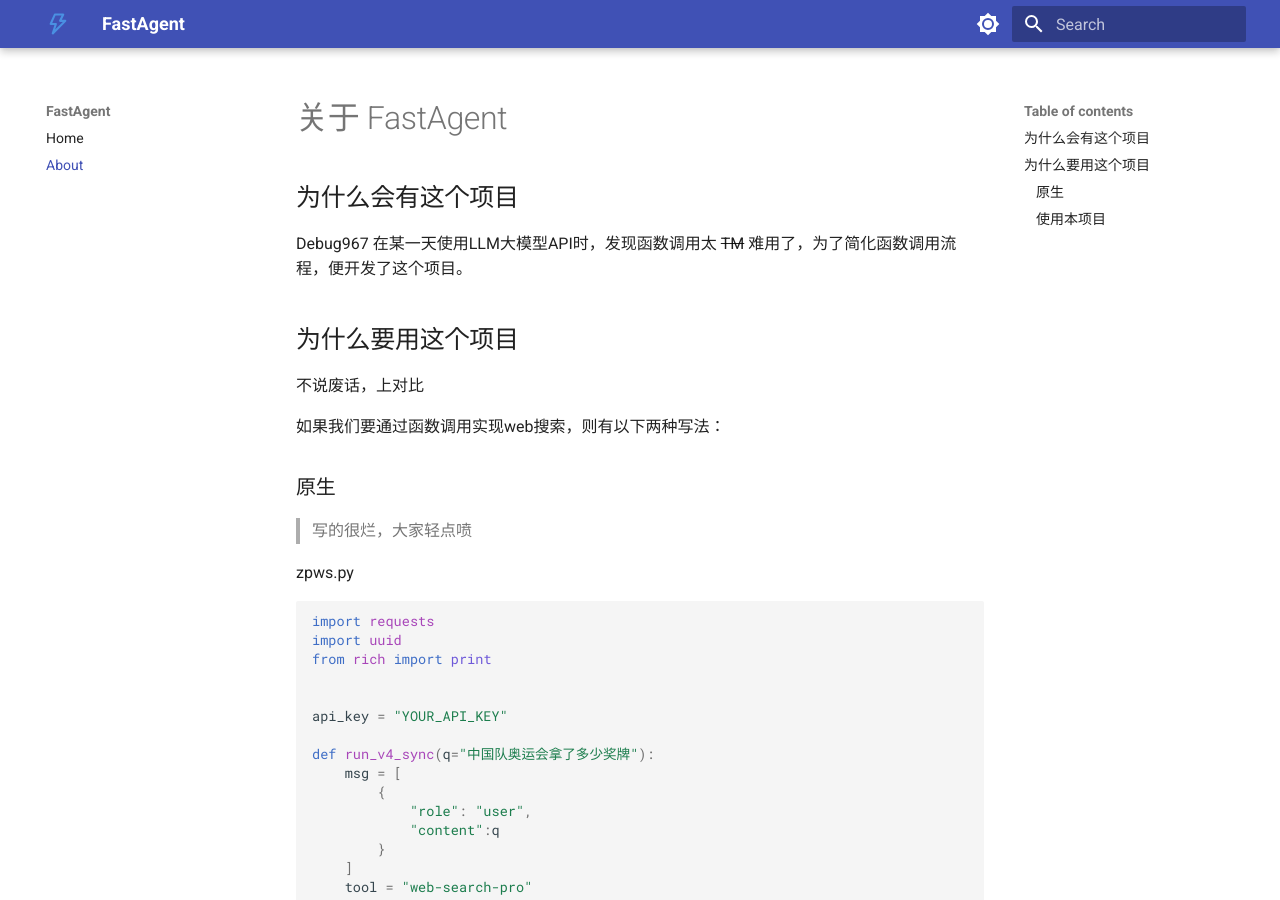
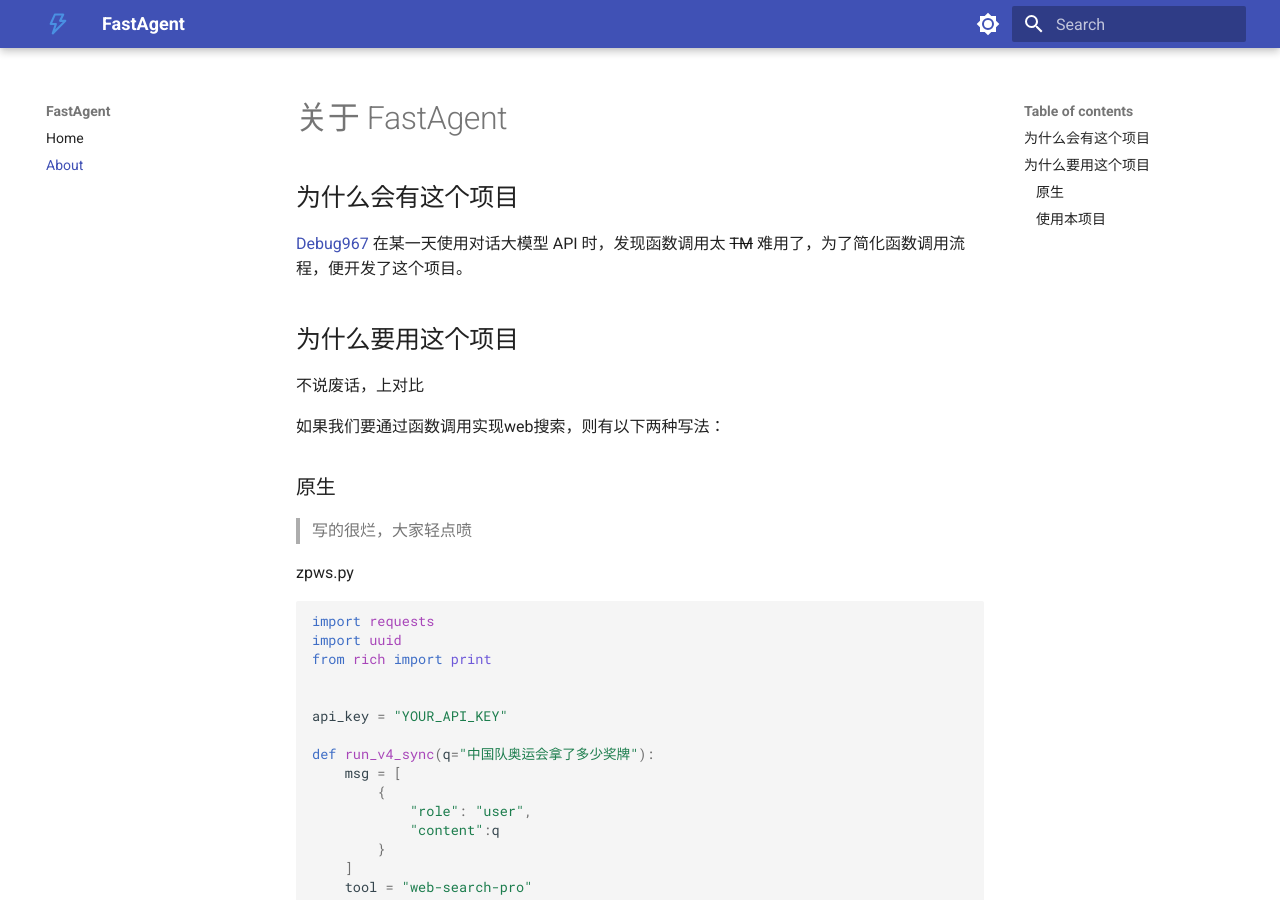
Before and after one commit to DETeam-GitHub/FastAgent_Docs, an MkDocs documentation site: the page built from docs/about.md, in a window 1280 px wide and 900 px high. Built offline with MkDocs 1.6.1 and Material for MkDocs 9.7.7, drawn with Linux system fonts in a browser that asks for light colours.

Commit message:
更新了`docs/about.md`，将项目发起人链接到其网站。这有助于读者更方便地访问Debug967的个人网站。

```diff
--- a/docs/about.md
+++ b/docs/about.md
@@ -2,7 +2,7 @@
 
 ## 为什么会有这个项目
 
-Debug967 在某一天使用LLM大模型API时，发现函数调用太 ~~TM~~ 难用了，为了简化函数调用流程，便开发了这个项目。
+[Debug967](https://debug967.top/) 在某一天使用对话大模型 API 时，发现函数调用太 ~~TM~~ 难用了，为了简化函数调用流程，便开发了这个项目。
 
 ## 为什么要用这个项目
 
```
